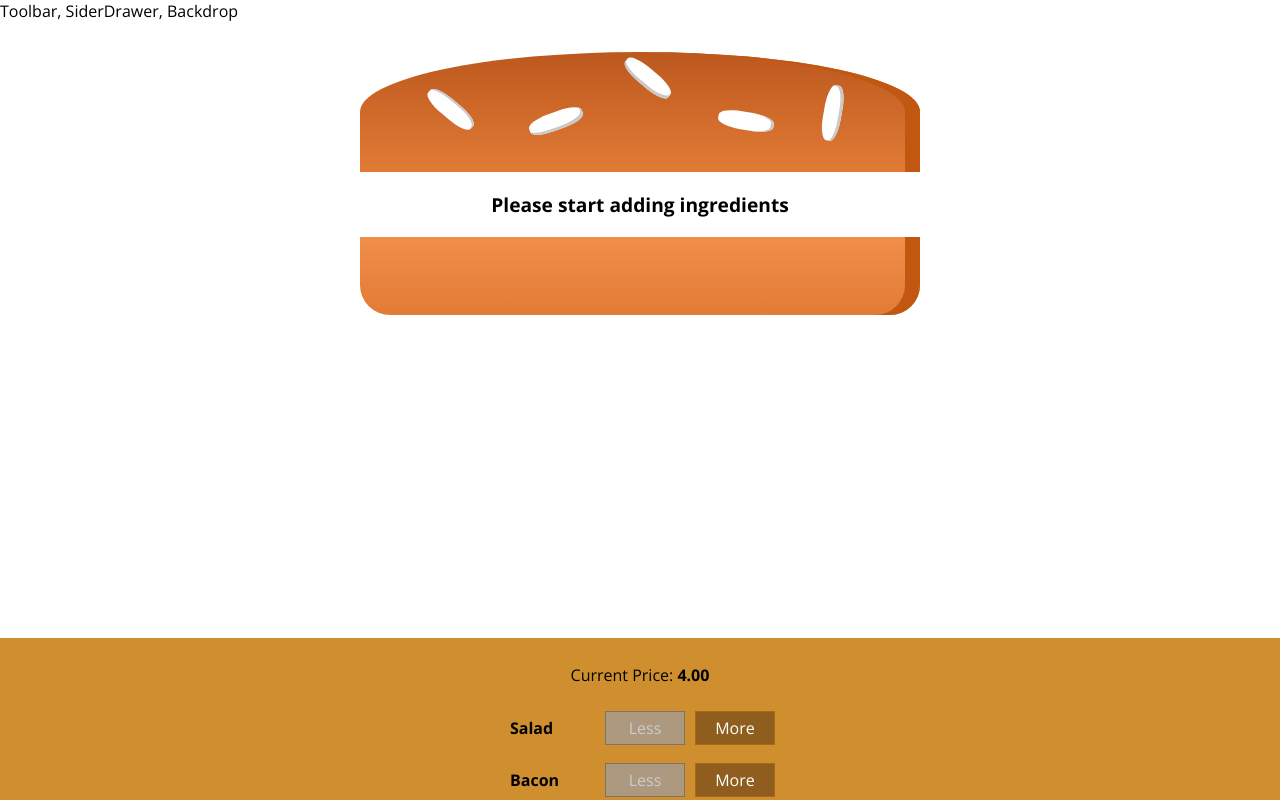
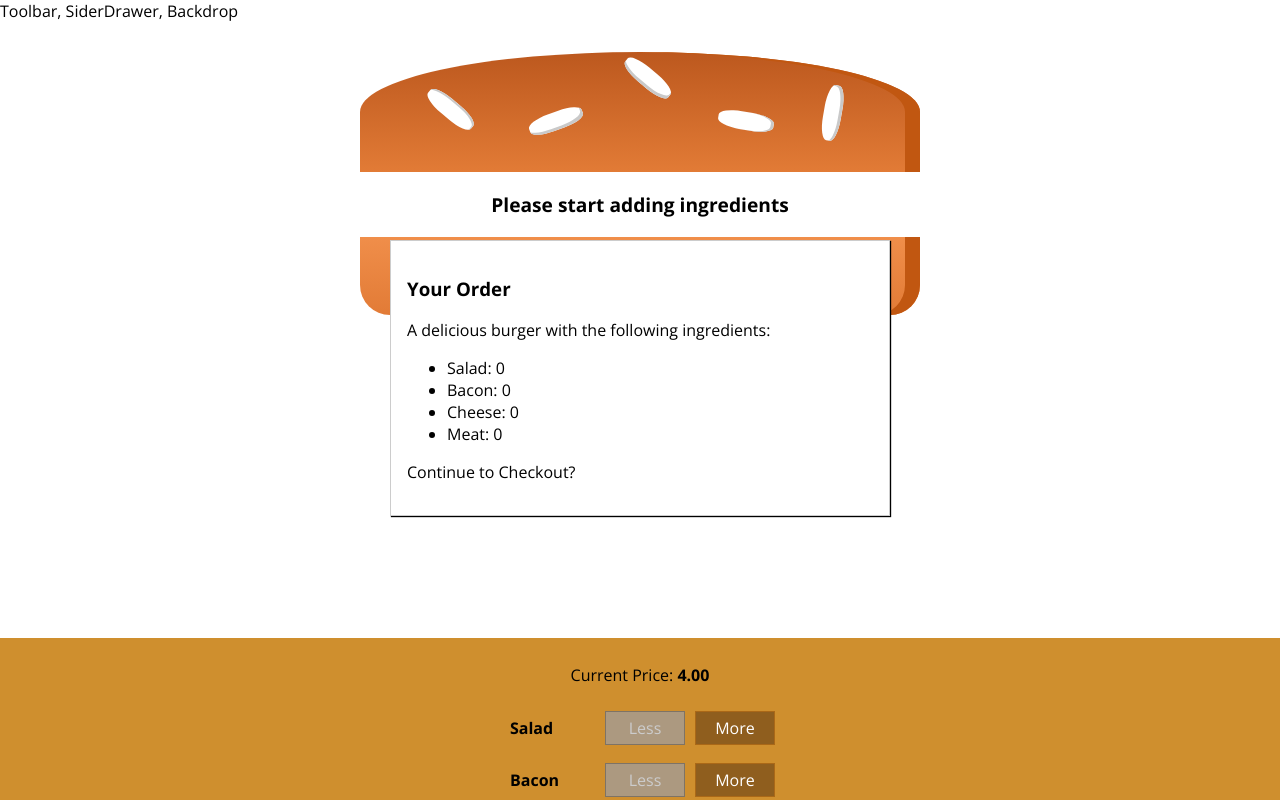
Before and after one commit to A-Wei/react-burger-builder, a React app: page / in a window 1280 px wide. Shown: the top 800 px of the page. Built offline with nearby package versions, Linux system fonts and the light colour scheme.

Commit message:
Creating the Order Summary Modal

```diff
--- /dev/null
+++ b/src/components/Burger/OrderSummary/OrderSummary.js
@@ -0,0 +1,26 @@
+import React from 'react'
+
+import AUX from '../../../hoc/Aux'
+
+const orderSuammary = (props) => {
+    const ingredientSummary = Object.keys(props.ingredients)
+        .map(igKey => {
+            return (
+                <li key={igKey}>
+                    <span style={{textTransform: 'capitalize'}}>{igKey}</span>: {props.ingredients[igKey]}
+                </li>);
+        } );
+
+    return (
+        <AUX>
+            <h3>Your Order</h3>
+            <p>A delicious burger with the following ingredients:</p>
+            <ul>
+                {ingredientSummary}
+            </ul>
+            <p>Continue to Checkout?</p>
+        </AUX>
+    );
+};
+
+export default orderSuammary
--- /dev/null
+++ b/src/components/UI/Modal/Modal.css
@@ -0,0 +1,20 @@
+.Modal {
+    position: fixed;
+    z-index: 500;
+    background-color: white;
+    width: 70%;
+    border: 1px solid #ccc;
+    box-shadow: 1px 1px 1px black;
+    padding: 16px;
+    left: 15%;
+    top: 30%;
+    box-sizing: border-box;
+    transition: all 0.3s ease-out;
+}
+
+@media (min-width: 600px) {
+    .Modal {
+        width: 500px;
+        left: calc(50% - 250px);
+    }
+}
--- /dev/null
+++ b/src/components/UI/Modal/Modal.js
@@ -0,0 +1,11 @@
+import React from 'react'
+
+import classes from './Modal.css'
+
+const modal = (props) => (
+    <div className={classes.Modal}>
+        {props.children}
+    </div>
+);
+
+export default modal;
--- a/src/containers/BurgerBuilder/BurgerBuilder.js
+++ b/src/containers/BurgerBuilder/BurgerBuilder.js
@@ -3,7 +3,8 @@
 import Aux from '../../hoc/Aux';
 import Burger from '../../components/Burger/Burger';
 import BuildControls from '../../components/Burger/BuildControls/BuildControls';
-
+import Modal from '../../components/UI/Modal/Modal'
+import OrderSummary from '../../components/Burger/OrderSummary/OrderSummary'
 
 const INGREDIENT_PRICES = {
     salad: 0.5,
@@ -76,6 +77,9 @@
 
         return (
             <Aux>
+                <Modal>
+                    <OrderSummary ingredients={this.state.ingredients}></OrderSummary>
+                </Modal>
                 <Burger ingredients={this.state.ingredients} />
                 <BuildControls
                     ingredientAdded={this.addIngredientHandler}
```
Also changed, not shown: src/components/UI/Backdrop/Backdrop.js (added).
